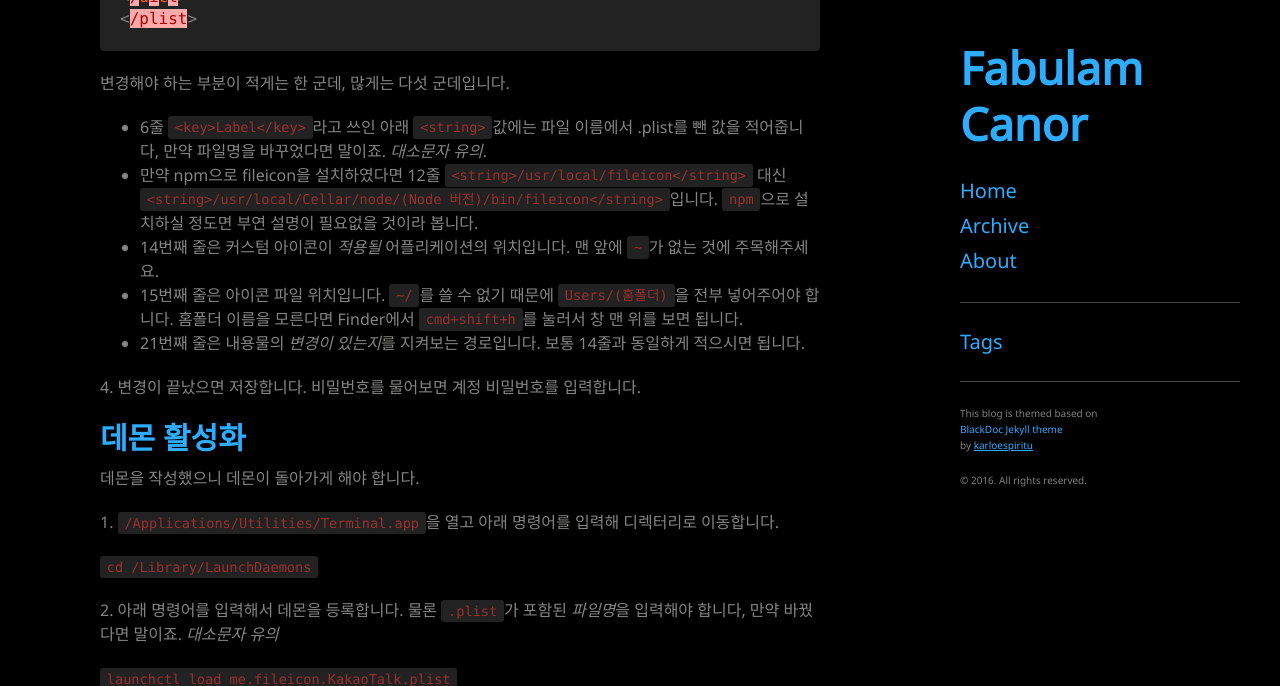
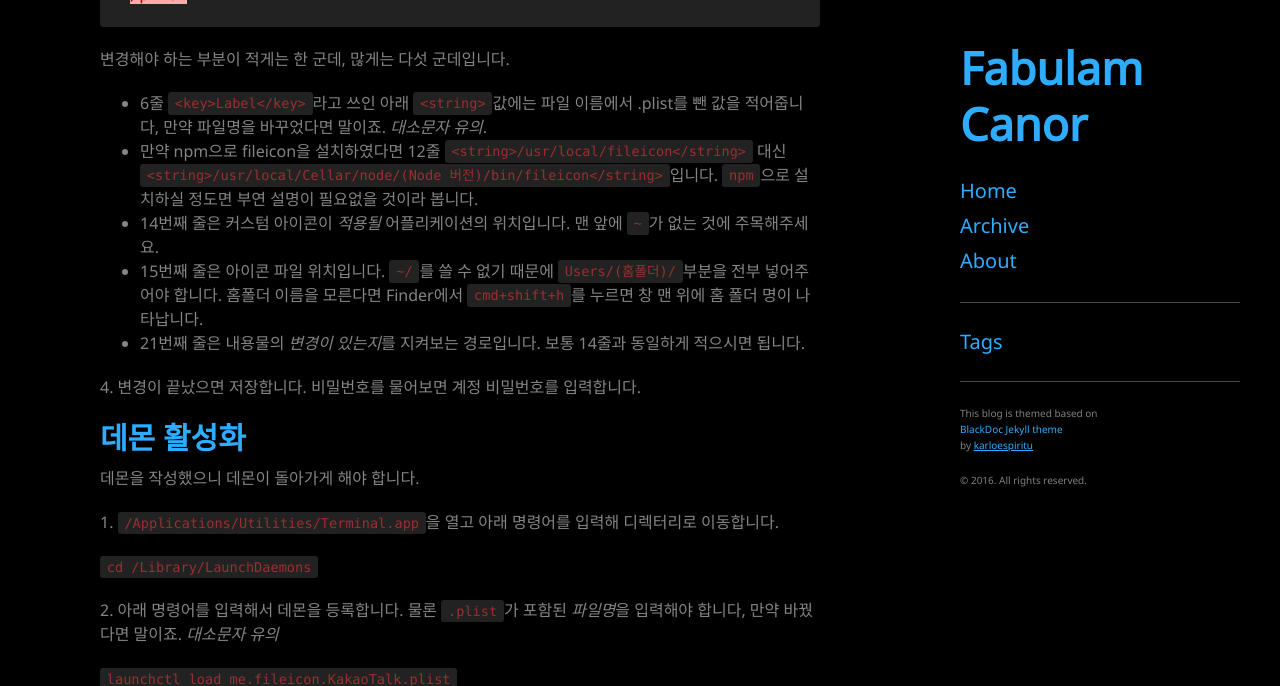
Before and after one commit to Canorus/canorus.github.io, a Jekyll site: the page built from _posts/2016-10-30-Fileicon을-이용하여-앱-아이콘을-자동으로-변경하기.md, in a window 1280 px wide and 900 px high, scrolled down 2638 px, cut to the strip 0-686 px from the top of the window. Built offline with Jekyll 4.4.1, drawn with Linux system fonts in a browser that asks for light colours; comment, search, counter and statistics services are not loaded; some of the changed text lies outside the part shown.

Commit message:
fileicon

```diff
--- a/_posts/2016-10-30-Fileicon을-이용하여-앱-아이콘을-자동으로-변경하기.md
+++ b/_posts/2016-10-30-Fileicon을-이용하여-앱-아이콘을-자동으로-변경하기.md
@@ -34,7 +34,7 @@
 
 여기까지 따라왔으면 `fileicon`을 이용해서 커맨드 라인으로 커스텀 아이콘을 적용할 수 있으나 어플리케이션이 업데이트 될 경우 아이콘이 원상복귀되게 됩니다. 따라서 어플리케이션이 업데이트, 즉 내부 파일이 변경될 경우에 `fileicon`을 다시 실행하도록 데몬을 작성하고 활성화합니다.
 
-1\. 터미널에 `cd /Library/LaunchDaemons`를 입력해서 `/Library/LaunchDaemons/` 디렉터리로 이동합니다.
+1\. 터미널에 `cd /Library/LaunchDaemons`를 입력해서 데몬이 위치한 디렉터리로 이동합니다.
 
 2\. 터미널에 아래 명령어를 입력해서 데몬 파일을 생성합니다. 앱에 따라서 파일 이름을 바꾸어 줄 수 있습니다. 뒤에 `.plist` 붙이는 것만 기억하세요.
 
@@ -76,7 +76,7 @@
 - 6줄 `<key>Label</key>`라고 쓰인 아래 `<string>`값에는 파일 이름에서 .plist를 뺀 값을 적어줍니다, 만약 파일명을 바꾸었다면 말이죠. *대소문자 유의*.
 - 만약 npm으로 fileicon을 설치하였다면  12줄 `<string>/usr/local/fileicon</string>` 대신 `<string>/usr/local/Cellar/node/(Node 버전)/bin/fileicon</string>`입니다. `npm`으로 설치하실 정도면 부연 설명이 필요없을 것이라 봅니다.
 - 14번째 줄은 커스텀 아이콘이 *적용될* 어플리케이션의 위치입니다. 맨 앞에 `~`가 없는 것에 주목해주세요.
-- 15번째 줄은 아이콘 파일 위치입니다. `~/`를 쓸 수 없기 때문에 `Users/(홈폴더)`을 전부 넣어주어야 합니다. 홈폴더 이름을 모른다면 Finder에서 `cmd+shift+h`를 눌러서 창 맨 위를 보면 됩니다.
+- 15번째 줄은 아이콘 파일 위치입니다. `~/`를 쓸 수 없기 때문에 `Users/(홈폴더)/`부분을 전부 넣어주어야 합니다. 홈폴더 이름을 모른다면 Finder에서 `cmd+shift+h`를 누르면 창 맨 위에 홈 폴더 명이 나타납니다.
 - 21번째 줄은 내용물의 *변경이 있는지*를 지켜보는 경로입니다. 보통 14줄과 동일하게 적으시면 됩니다.
 
 4\. 변경이 끝났으면 저장합니다. 비밀번호를 물어보면 계정 비밀번호를 입력합니다.
```
